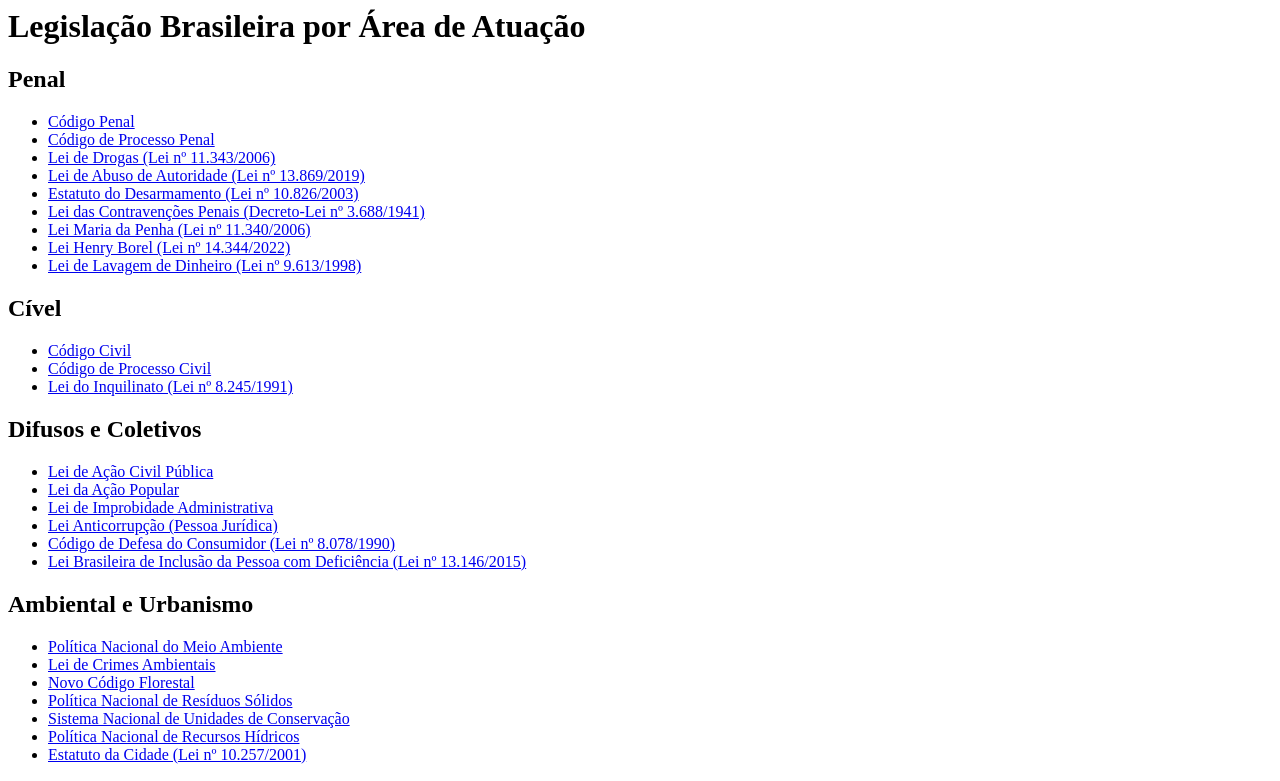
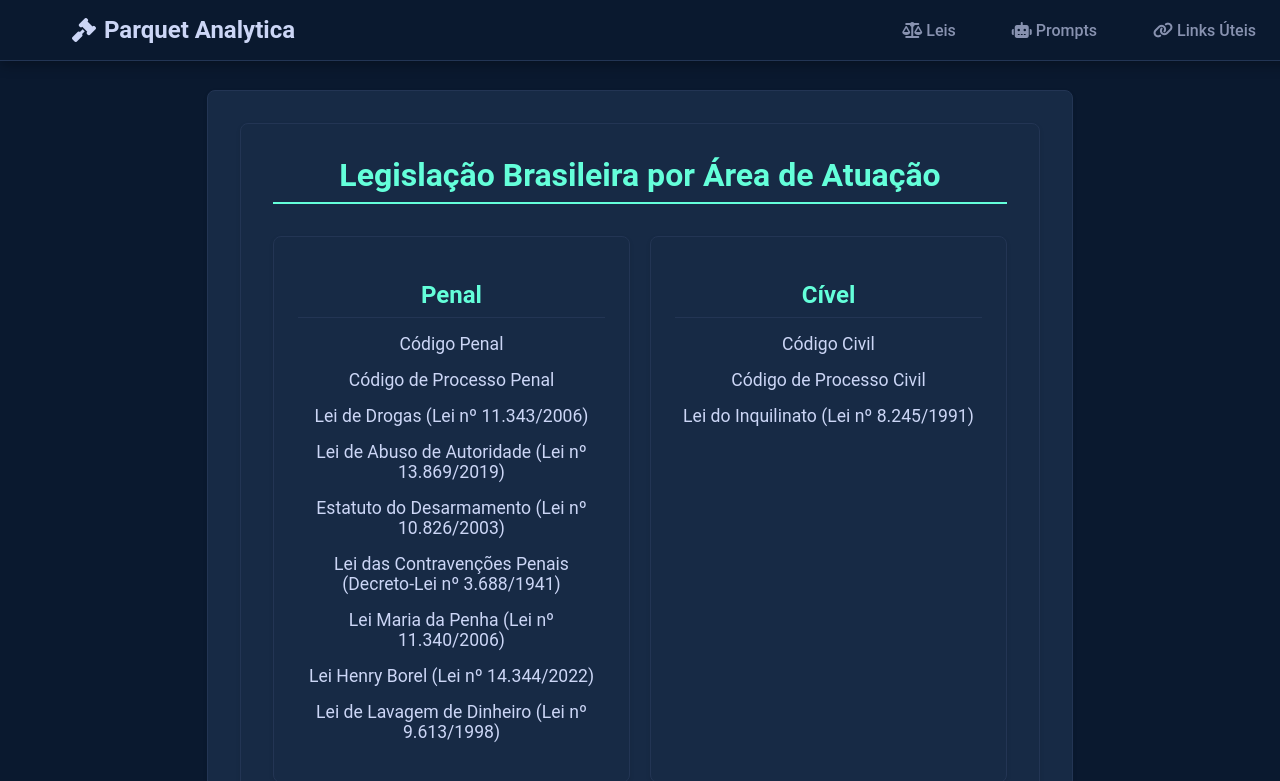
Before and after one commit to ma-serra/parquetanalytica, a plain HTML site: page docs/leis.html in a window 1280 px wide. Shown: the top 781 px of the page. Drawn offline with Linux system fonts and the light colour scheme.

Commit message:
atualização dos links

```diff
--- a/docs/leis.html
+++ b/docs/leis.html
@@ -1,4 +1,29 @@
-<div class="container">
+<!DOCTYPE html>
+<html lang="pt-br">
+<head>
+    <meta charset="UTF-8">
+    <meta name="viewport" content="width=device-width, initial-scale=1.0">
+    <title>Legislação Brasileira</title>
+    <link rel="stylesheet" href="style.css">
+    <link rel="stylesheet" href="https://cdnjs.cloudflare.com/ajax/libs/font-awesome/6.5.1/css/all.min.css">
+</head>
+<body>
+    <nav class="navbar">
+      <div class="navbar-container">
+        <a href="index.html" class="navbar-brand"><i class="fas fa-gavel"></i> Parquet Analytica</a>
+        <ul class="navbar-nav">
+          <li class="nav-item"><a href="leis.html" class="nav-link" data-page="leis.html"><i class="fas fa-scale-balanced"></i> Leis</a></li>
+          <li class="nav-item">
+            <a href="prompts.html" class="nav-link" data-page="prompts.html"><i class="fas fa-robot"></i> Prompts</a>
+          </li>
+          <li class="nav-item">
+            <a href="links.html" class="nav-link" data-page="links.html"><i class="fas fa-link"></i> Links Úteis</a>
+          </li>
+        </ul>
+      </div>
+    </nav>
+
+    <div class="container">
       <div class="legis-section">
         <h1>Legislação Brasileira por Área de Atuação</h1>
 
@@ -61,7 +86,7 @@
                 <a href="http://www.planalto.gov.br/ccivil_03/leis/l4717.htm" target="_blank">Lei da Ação Popular</a>
               </li>
               <li>
-                <a href="http://www.planalto.gov.br/ccivil_03/leis/l8429compilado.htm" target="_blank">Lei de Improbidade Administrativa</a>
+                <a href="http://www.planalto.gov.br/ccivil_03/leis/l8429compilada.htm" target="_blank">Lei de Improbidade Administrativa</a>
               </li>
               <li>
                 <a href="http://www.planalto.gov.br/ccivil_03/_ato2011-2014/2013/lei/l12846.htm" target="_blank">Lei Anticorrupção (Pessoa Jurídica)</a>
@@ -116,3 +141,5 @@
         </div>
       </div>
     </div>
+</body>
+</html>
--- a/docs/links.html
+++ b/docs/links.html
@@ -1,4 +1,29 @@
-<div class="container">
+<!DOCTYPE html>
+<html lang="pt-br">
+<head>
+    <meta charset="UTF-8">
+    <meta name="viewport" content="width=device-width, initial-scale=1.0">
+    <title>Links Úteis</title>
+    <link rel="stylesheet" href="style.css">
+    <link rel="stylesheet" href="https://cdnjs.cloudflare.com/ajax/libs/font-awesome/6.5.1/css/all.min.css">
+</head>
+<body>
+    <nav class="navbar">
+      <div class="navbar-container">
+        <a href="index.html" class="navbar-brand"><i class="fas fa-gavel"></i> Parquet Analytica</a>
+        <ul class="navbar-nav">
+          <li class="nav-item"><a href="leis.html" class="nav-link" data-page="leis.html"><i class="fas fa-scale-balanced"></i> Leis</a></li>
+          <li class="nav-item">
+            <a href="prompts.html" class="nav-link" data-page="prompts.html"><i class="fas fa-robot"></i> Prompts</a>
+          </li>
+          <li class="nav-item">
+            <a href="links.html" class="nav-link" data-page="links.html"><i class="fas fa-link"></i> Links Úteis</a>
+          </li>
+        </ul>
+      </div>
+    </nav>
+
+    <div class="container">
       <div class="legis-section">
         <h1>Links</h1>
 
@@ -20,3 +45,5 @@
         </div>
       </div>
     </div>
+</body>
+</html>
--- a/docs/style.css
+++ b/docs/style.css
@@ -20,15 +20,21 @@ body {
     background-color: #0a192f; /* Even darker shade for a sleeker look */
     padding: 1rem 2rem;
     box-shadow: 0 4px 12px rgba(0, 0, 0, 0.3); /* Softer, deeper shadow for depth */
-    display: flex;
-    justify-content: space-between;
-    align-items: center;
     position: fixed;
     top: 0;
     width: 100%;
     z-index: 1000;
     border-bottom: 1px solid #233554; /* Using hex for consistency */
     transition: all 0.3s ease-in-out; /* Smooth transitions for any changes */
+}
+
+.navbar-container {
+    display: flex;
+    justify-content: space-between;
+    align-items: center;
+    width: 100%;
+    max-width: 1200px; /* Adjust as needed */
+    margin: 0 auto;
 }
 
 .navbar-brand {
```
Also changed, not shown: docs/index.html (+5 -5 lines), docs/prompts.html (+30 -1 lines).
